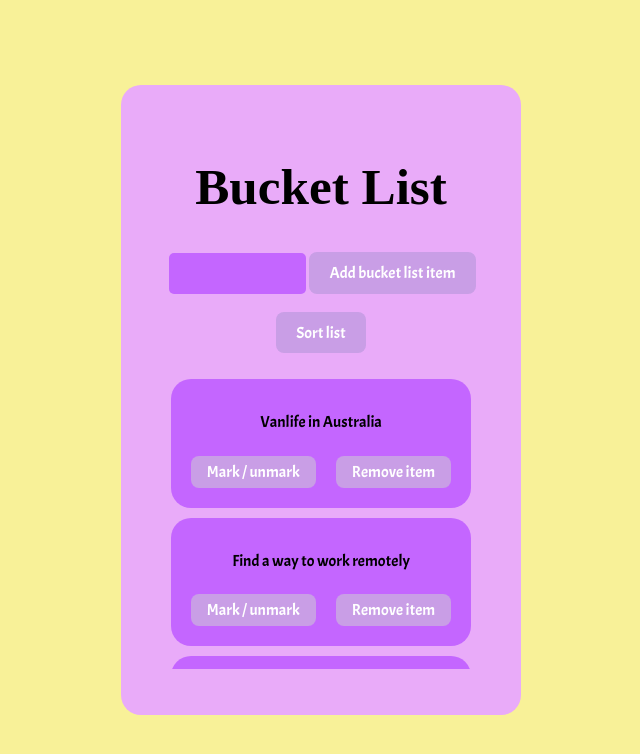
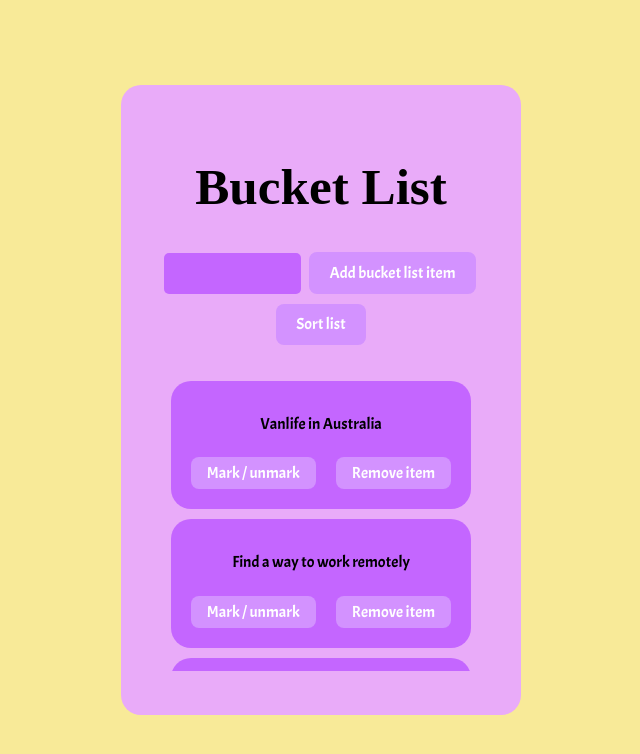
Before and after one commit to Medieinstitutet/the-todos-jennikaelisson, a React (Vite) app: page / in a window 1280 px wide. Shown: the top 754 px of the page, without its empty margins (319-959 px from the left). Built offline with nearby package versions, Linux system fonts and the light colour scheme; a web font is replaced by a local one.

Commit message:
small changes done in css

```diff
--- a/src/bucketlist.css
+++ b/src/bucketlist.css
@@ -1,5 +1,5 @@
 body {
-    background-color:rgb(248, 241, 152);
+    background-color:rgb(248, 234, 152);
 
 }
 
@@ -11,24 +11,22 @@ body {
 }
 
 button {
-    background-color: rgb(201, 158, 230);
+    background-color: rgb(211, 146, 255);
     color: white;
     font-family: 'Acme', sans-serif;
-
+    padding: 5px 15px;
+    margin: 0px 5px 10px 5px;
 }
 
 button:hover {
     background-color: rgb(104, 33, 152);
 }
 
-form {
-    padding-bottom: 15px;
-}
-
 ul {
     padding-left: 0px;
     overflow-y: scroll;
-    max-height: 300px; /* Justera höjden beroende på ditt behov */
+    max-height: 300px;
+    scrollbar-color:  rgb(211, 146, 255) rgb(229, 143, 157);
 }
 
 li {
@@ -63,5 +61,10 @@ input {
 }
 
 input:focus {
-    outline: none; /* Detta tar bort standard-fokusramen i vissa webbläsare */
+    outline: none;
 }
+
+#form-sort {
+    display: flex;
+    padding: 0px 10px;
+}
```
